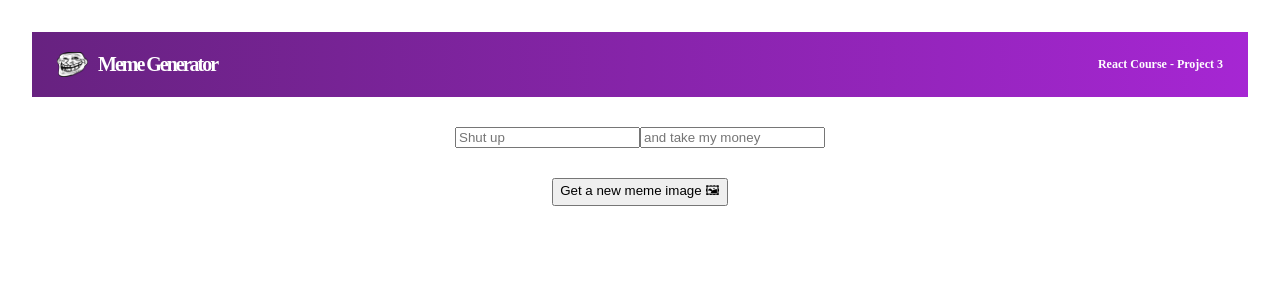
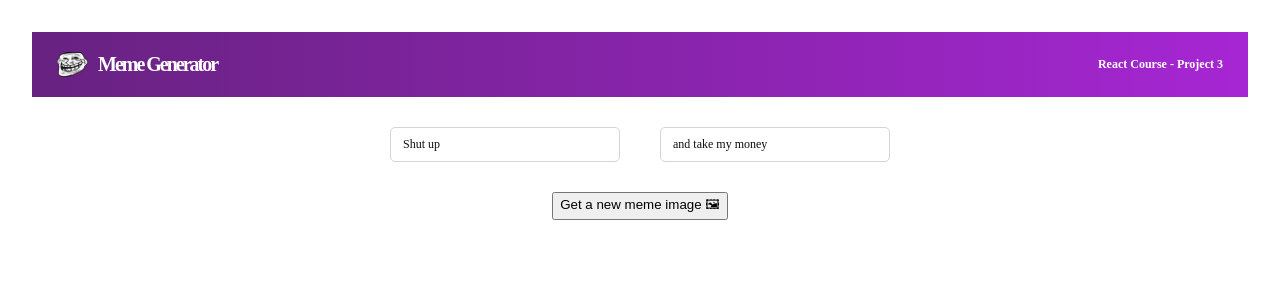
Before and after one commit to IsraelBlck/meme-generator-1, a React (Vite) app: page / in a window 1280 px wide. Shown: the top 300 px of the page. Built offline with nearby package versions, Linux system fonts and the light colour scheme.

Commit message:
change form to div

```diff
--- a/public/components/Meme.jsx
+++ b/public/components/Meme.jsx
@@ -2,10 +2,10 @@ import React from 'react'
 
 export default function Meme() {
   return (
-    <div>
-      <form className='form'>
-        <input type="text" placeholder='Shut up'/>
-        <input type="text" placeholder='and take my money'/>
+    <div className='meme'>
+      <form className='form flex'>
+        <div className='form--text'>Shut up</div>
+        <div className='form--text'>and take my money</div>
       </form>
       <button> Get a new meme image 🖼</button>
     </div>
```
